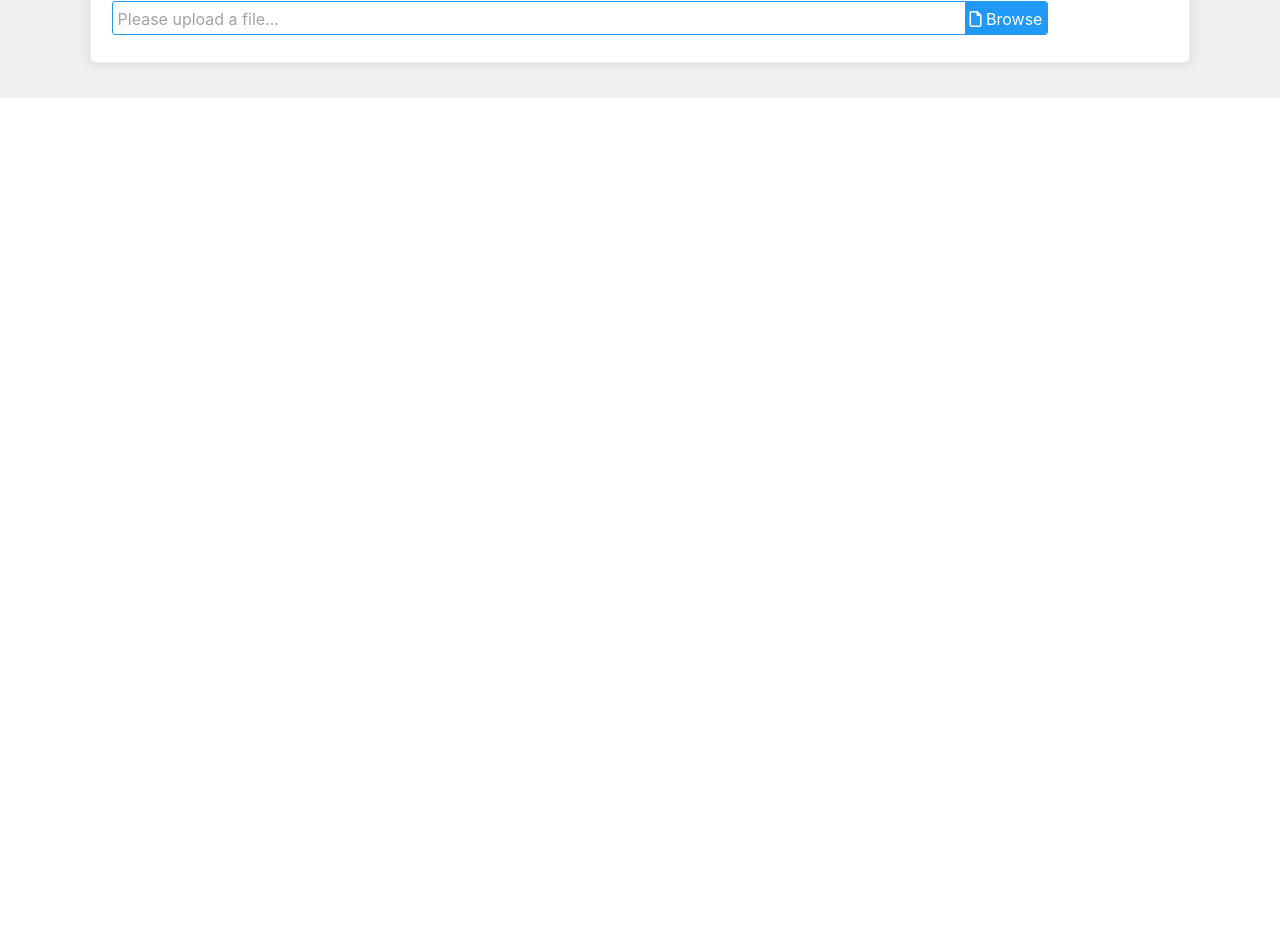
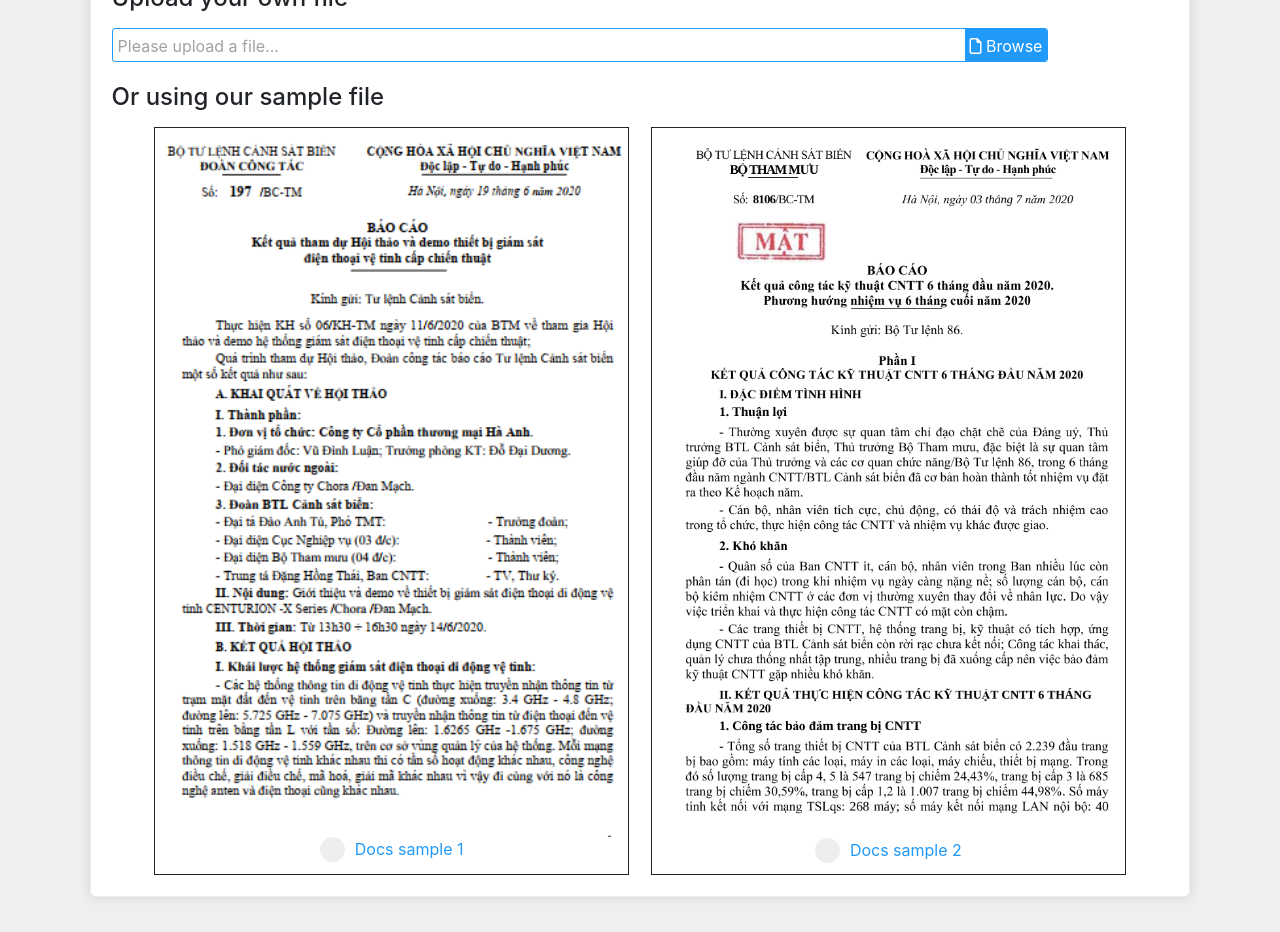
Before and after one commit to anhtuta/raccoon-ocr-fe, a React (Create React App) app: page /#/ in a window 1280 px wide. Shown: the part 380-1312 px from the top of the page. Before the commit the page ends 800 px from the top, so only its background shows below. Built offline with nearby package versions, Linux system fonts and the light colour scheme.

Commit message:
Add sample docs

```diff
--- a/src/App.css
+++ b/src/App.css
@@ -36,3 +36,7 @@
     transform: rotate(360deg);
   }
 }
+
+.blue-color {
+  color: #2199f9;
+}
--- a/src/pages/Home/Home.js
+++ b/src/pages/Home/Home.js
@@ -2,13 +2,18 @@ import React, { PureComponent } from 'react';
 import Table from '../../components/Table/Table';
 import InputFile from '../../components/Input/InputFile';
 import Toast from '../../components/Toast/Toast';
-import { Document, Page } from 'react-pdf/dist/umd/entry.webpack';
-import { COLUMN_MAPPING, SAMPLE_RESPONSE } from './HomeConstant';
+// import { Document, Page } from 'react-pdf/dist/umd/entry.webpack';
+import { COLUMN_MAPPING, SAMPLE_RESPONSE_1, SAMPLE_RESPONSE_2 } from './HomeConstant';
+import HomeService from './HomeService';
+import docsSample1 from '../../assets/images/docs-sample-1.png';
+import docsSample2 from '../../assets/images/docs-sample-2.png';
 import 'react-pdf/dist/umd/Page/AnnotationLayer.css';
-import HomeService from './HomeService';
 import './Home.scss';
+import RadioButton from '../../components/Input/RadioButton';
 
 const SECRET_DOC = 'Đây là văn bản mật, KHÔNG được phép trích xuất!';
+const DOCS_SAMPLE_1 = 'DOCS_SAMPLE_1';
+const DOCS_SAMPLE_2 = 'DOCS_SAMPLE_2';
 
 class Home extends PureComponent {
   state = {
@@ -22,7 +27,10 @@ class Home extends PureComponent {
     uploading: false,
     uploaded: false,
     uploadSuccess: false,
-    numPages: null
+    docsSampleSuccess: false,
+    numPages: null,
+    docsSample: null,
+    fakeLoading: false
   };
 
   columns = [
@@ -106,7 +114,9 @@ class Home extends PureComponent {
           fileName: file.name,
           uploading: true,
           uploaded: false,
-          uploadSuccess: false
+          uploadSuccess: false,
+          docsSampleSuccess: false,
+          docsSample: null
         });
         let formData = new FormData();
         formData.append('img', file);
@@ -116,7 +126,7 @@ class Home extends PureComponent {
             this.setState({
               file,
               textData: this.convertJson(res),
-              // textData: this.convertJson(this.jsonDemo),
+              // textData: this.convertJson(SAMPLE_RESPONSE_1),
               uploading: false,
               uploaded: true,
               uploadSuccess: true
@@ -143,15 +153,47 @@ class Home extends PureComponent {
     this.setState({ numPages });
   };
 
+  getRndInteger = (min, max) => {
+    return Math.floor(Math.random() * (max - min)) + min;
+  };
+
+  onChangeDocsSample = (name, value) => {
+    this.setState({
+      docsSampleSuccess: false,
+      fakeLoading: true,
+      docsSample: value
+    });
+
+    // returns a random integer from 1000 to 3000
+    const randomFakeLoading = this.getRndInteger(1000, 3000);
+    setTimeout(() => {
+      let textData = '';
+      if (value === DOCS_SAMPLE_1) {
+        textData = this.convertJson(SAMPLE_RESPONSE_1);
+      } else if (value === DOCS_SAMPLE_2) {
+        textData = this.convertJson(SAMPLE_RESPONSE_2);
+      }
+
+      this.setState({
+        docsSampleSuccess: true,
+        fakeLoading: false,
+        textData
+      });
+    }, randomFakeLoading);
+  };
+
   render() {
     const {
       textData,
-      file,
+      // file,
       fileName,
       uploading,
       uploaded,
       uploadSuccess,
-      numPages
+      docsSampleSuccess,
+      docsSample,
+      fakeLoading
+      // numPages
     } = this.state;
     console.log(this.state);
     return (
@@ -164,9 +206,6 @@ class Home extends PureComponent {
               the general model so that we could customize it so that it could work better
               on some specific document
             </p>
-            <div className="availability">
-              published by <span>Tuzaku</span>
-            </div>
             <span className="computer-vision">Computer Vision</span>
             <div className="shape-wrapper">
               <div className="shape3">
@@ -212,6 +251,7 @@ class Home extends PureComponent {
           <div className="main-section-wrapper">
             <div className="input-section">
               <h3 className="section-title">TRY OUR DEMO</h3>
+              <h4>Upload your own file</h4>
               <InputFile
                 onChange={this.uploadFile}
                 types={this.fileTypes}
@@ -220,9 +260,52 @@ class Home extends PureComponent {
                 uploaded={uploaded}
                 uploadSuccess={uploadSuccess}
               />
+              <h4>Or using our sample file</h4>
+              <div className="sample-file-wrapper">
+                <div className="sample-file-item">
+                  <img
+                    className="sample-file-image"
+                    src={docsSample1}
+                    alt="docs-sample-1"
+                  />
+                  <RadioButton
+                    label="Docs sample 1"
+                    labelClassName="blue-color"
+                    name="docsSample"
+                    value={DOCS_SAMPLE_1}
+                    onChange={this.onChangeDocsSample}
+                    checked={docsSample === DOCS_SAMPLE_1}
+                    disabled={fakeLoading}
+                  />
+                </div>
+                <div className="sample-file-item">
+                  <img
+                    className="sample-file-image"
+                    src={docsSample2}
+                    alt="docs-sample-2"
+                  />
+                  <RadioButton
+                    label="Docs sample 2"
+                    labelClassName="blue-color"
+                    name="docsSample"
+                    value={DOCS_SAMPLE_2}
+                    onChange={this.onChangeDocsSample}
+                    checked={docsSample === DOCS_SAMPLE_2}
+                    disabled={fakeLoading}
+                  />
+                </div>
+              </div>
             </div>
-            {uploadSuccess && (
+            {fakeLoading && (
+              <div className="loading-section">
+                <span className="uploading">
+                  <span className="uploading-icon"></span>Processing, please wait...
+                </span>
+              </div>
+            )}
+            {(uploadSuccess || docsSampleSuccess) && (
               <div className="output-section">
+                <h4>Result</h4>
                 {/* Ref: https://github.com/wojtekmaj/react-pdf/blob/master/sample/webpack/Sample.jsx */}
                 {/* <div className="output-file">
                   <Document
--- a/src/pages/Home/Home.scss
+++ b/src/pages/Home/Home.scss
@@ -1,5 +1,10 @@
 .section-wrapper {
   background: #efefef;
+
+  h4 {
+    margin: 15px 0;
+  }
+
   .section-title {
     text-align: center;
     color: #2199f9;
@@ -95,8 +100,36 @@
       border: 1px solid #eaeff5;
       box-shadow: 0px 0px 10px 1px #d8d8d8;
       border-radius: 6px;
+      .input-section {
+        .sample-file-wrapper {
+          display: flex;
+          justify-content: center;
+          .sample-file-item {
+            width: 45%;
+            overflow: auto;
+            border: 1px solid;
+            margin: 0 1%;
+            text-align: center;
+
+            img {
+              width: 100%;
+            }
+          }
+        }
+      }
+      .loading-section {
+        .uploading-icon {
+          display: inline-block;
+          width: 30px;
+          height: 30px;
+          background: url(../../assets/icons/icon-loading.svg);
+          background-size: cover;
+          position: relative;
+          top: 8px;
+        }
+      }
       .output-section {
-        display: flex;
+        // display: flex;
         $outputMargin: 5px;
         .output-file,
         .output-text {
--- a/src/pages/Home/HomeConstant.js
+++ b/src/pages/Home/HomeConstant.js
@@ -8,16 +8,24 @@ export const COLUMN_MAPPING = {
   type_doc: 'Kiểu văn bản'
 };
 
-export const SAMPLE_RESPONSE = {
+export const SAMPLE_RESPONSE_1 = {
   date: ['Hà Nội, ngày 19 tháng 6 năm 2020'],
-  header: ['QUYẾT ĐỊNH'],
+  header: ['BÁO CÁO'],
   number: ['Số 197/BC-TM'],
   quote: [
-    'Ban hành kế hoạch phối hợp',
-    'Bầu cử đại biểu quốc hội khóa XV',
-    'nhiệm kì 2021 - 2026'
+    'Kết quả tham dự Hội thảo',
+    'demo thiết bị giám sát',
+    'điện thoại vệ tinh cấp chiến thuật'
   ],
-  send: ['BỘ TƯ LỆNH CẢNH SÁT BIẾN', 'ĐOÀN CÔNG TÁC'],
-  stamp: true,
-  sign: ['Không có :))']
+  send: ['BỘ TƯ LỆNH CẢNH SÁT BIÊN', 'ĐOÀN CÔNG TÁC'],
+  stamp: []
 };
+
+export const SAMPLE_RESPONSE_2 = {
+  date: [],
+  header: [],
+  number: [],
+  quote: [],
+  send: [],
+  stamp: true
+};
--- a/src/scss/App.scss
+++ b/src/scss/App.scss
@@ -0,0 +1,3 @@
+.blue-color {
+  color: #2199f9;
+}
```
Also changed, not shown: src/assets/images/docs-sample-1.png (added), src/assets/images/docs-sample-2.png (added).
